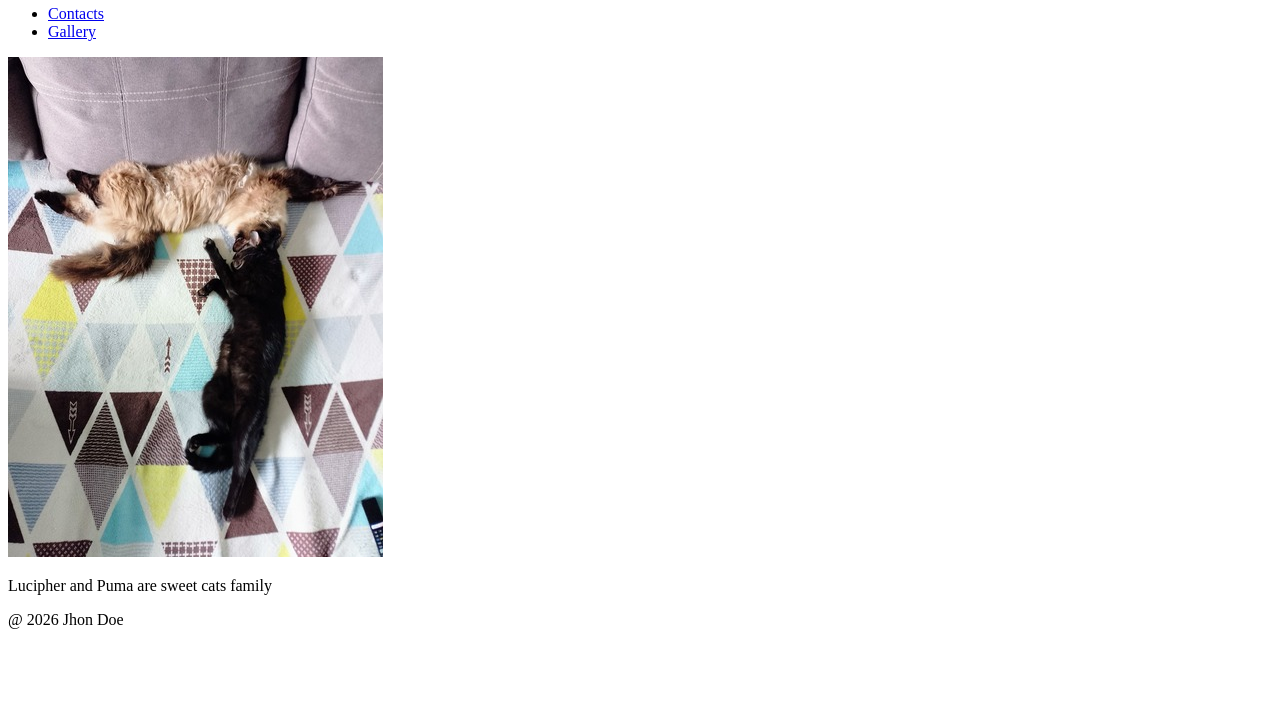
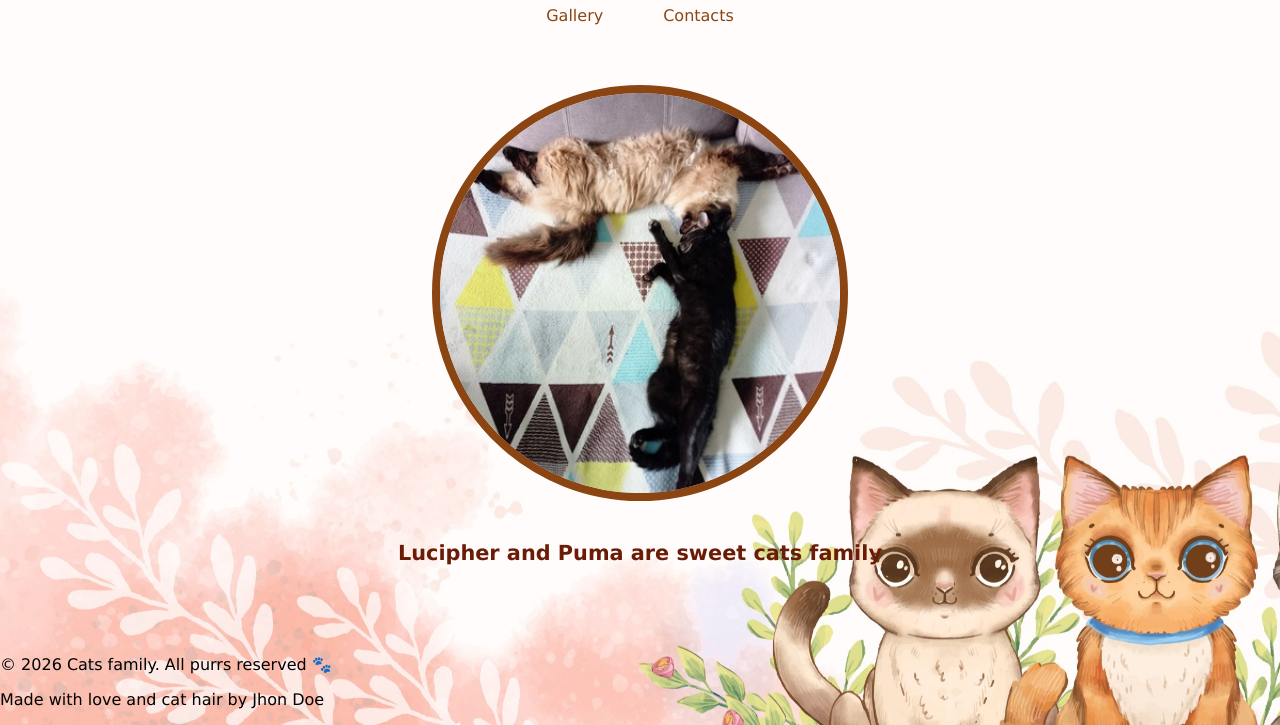
Before and after one commit to tomiko2110-debug/Cats_family, a website: page index.html in a window 1280 px wide. Shown: the part 75-800 px from the top of the page. Drawn offline with Linux system fonts and the light colour scheme.

Commit message:
Initial commit - cats family website

```diff
--- a/index.html
+++ b/index.html
@@ -3,27 +3,29 @@
 <head>
     <meta charset="UTF-8">
     <title>Cats family</title>
+    <link rel="stylesheet" href="./style.css">
 </head>
 <body>
 <header>
     <h1>Cats family</h1>
     <nav>
         <ul>
+            <li><a href="pages/gallery.html">Gallery</a></li>
             <li><a href="pages/contacts.html">Contacts</a></li>
-            <li><a href="pages/gallery.html">Gallery</a></li>
         </ul>
     </nav>
 </header>
 <main>
     <section>
-        <img src="photo/Cats_dreams.jpg" alt="Cats Dreams" class="photo">
-        <p>
+        <img src="photo/Cats_dreams.jpg" alt="Lucipher and Puma" class="hero">
+        <p class="intro-text">
             Lucipher and Puma are sweet cats family
         </p>
     </section>
 </main>
 <footer>
-    <p>@ 2026 Jhon Doe</p>
+    <p>© 2026 Cats family. All purrs reserved 🐾</p>
+    <p>Made with love and cat hair by Jhon Doe</p>
 </footer>
 </body>
 </html>
--- /dev/null
+++ b/style.css
@@ -0,0 +1,71 @@
+body {
+    font-family: Verdana, Geneva, Tahoma, sans-serif;
+    margin: 0;
+    padding: 0;
+    background: url("photo/back_cats.jpg");
+    background-size: cover;
+    min-height: 100vh;
+    display: flex;
+    flex-direction: column;
+}
+main {
+    flex: 1;
+
+}
+header {
+    text-align: center;
+    color: saddlebrown;
+}
+header nav ul {
+    display: flex;
+    justify-content: center;
+    gap: 60px;
+    margin: 10px 0 20px 0;
+    padding: 0;
+    list-style: none;
+}
+header nav ul li a {
+    position: relative;
+    color: saddlebrown;
+    text-decoration: none;
+    font-weight: 500;
+}
+.intro-text {
+    text-align: center;
+    font-size: 1.3em;
+    font-weight: 800;
+    color: #6b1c06;
+    margin: 20px auto;
+    max-width: 600px;
+ }
+
+.hero {
+    width: 400px;
+    height: 400px;
+    border-radius: 50%;
+    object-fit: cover;
+    display: block;
+    margin: 40px auto;
+    border: 8px solid saddlebrown;
+}
+.photo {
+    width: 400px;
+    height: 400px;
+    border-radius: 50%;
+    object-fit: cover;
+    display: block;
+    margin: 40px auto;
+    border: 8px solid saddlebrown;
+}
+.contact-address {
+    text-align: center;
+    font-size: 1.3em;
+    font-weight: 500;
+    color: saddlebrown;
+    margin: 60px auto;
+    max-width: 600px;
+    padding: 20px;
+    background: rgba(245, 230, 211, 0.5);
+    border-radius: 12px;
+    line-height: 1.6;
+}
```
Also changed, not shown: pages/contacts.html (+8 -8 lines), pages/gallery.html (+5 -3 lines), photo/back_cats.jpg (added).
